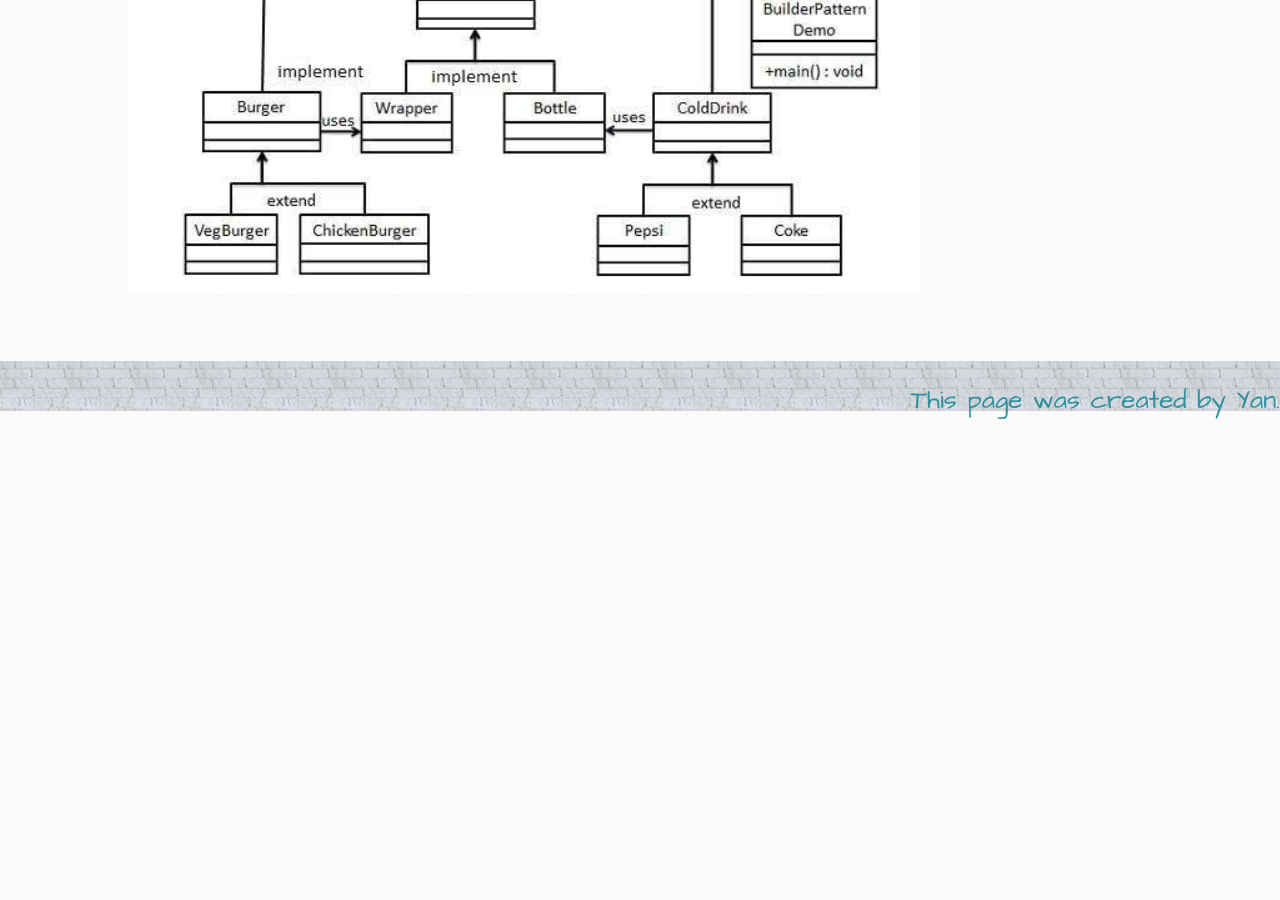
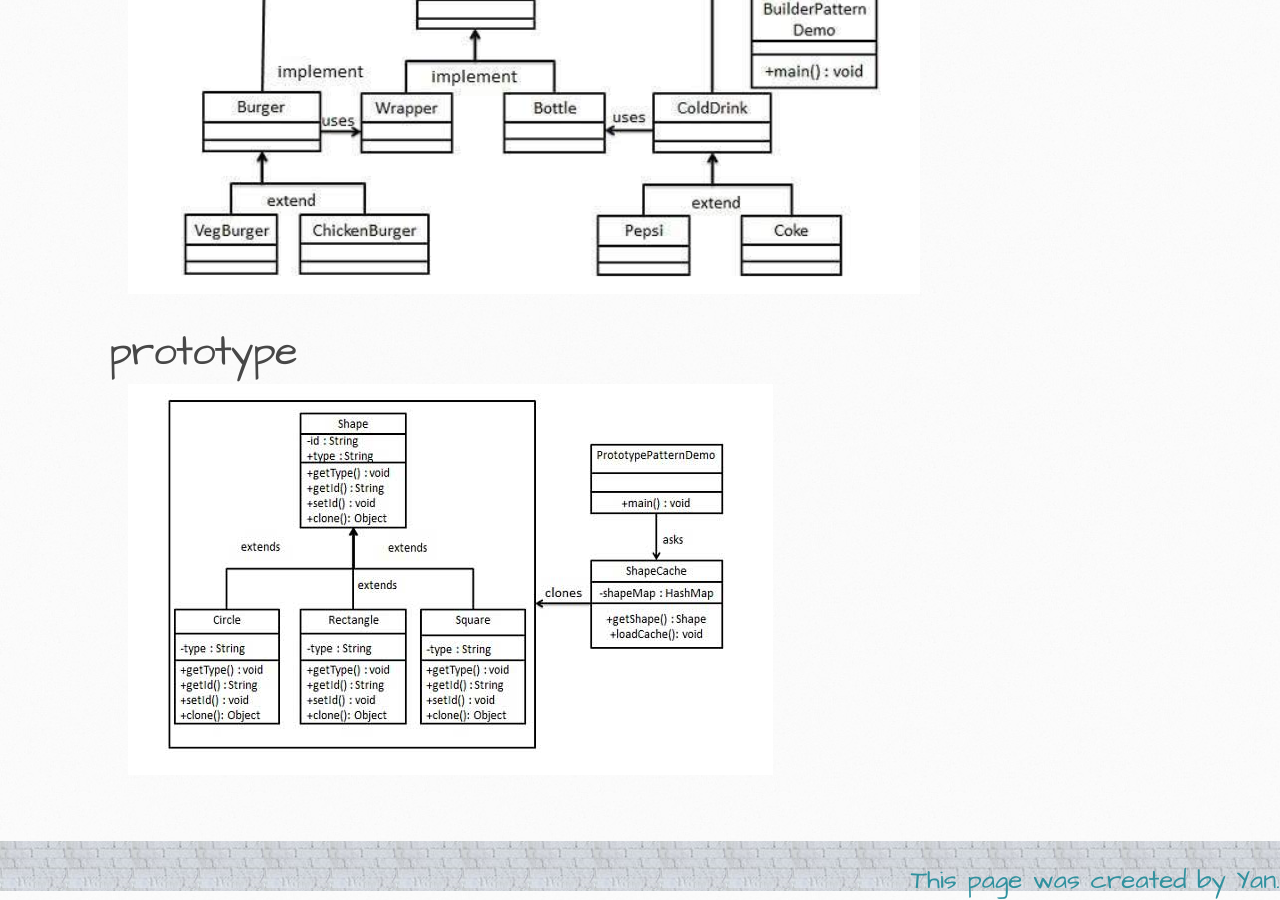
Before and after one commit to itcraftme/itcraftme, a Jekyll site: the page built from docs/it/designpattern.md, in a window 1280 px wide and 900 px high, scrolled down 3535 px. Built offline with Jekyll 4.4.1, drawn with Linux system fonts in a browser that asks for light colours; our own code applies the rules of GitHub Pages for plain Markdown files; before the commit the page ends 3955 px from its top, so only the background shows below that.

Commit message:
add prototype to design pattern

```diff
--- a/docs/it/designpattern.md
+++ b/docs/it/designpattern.md
@@ -11,3 +11,5 @@
 ![singleton design pattern](./images/designpattern\singleton.png)
 # builder
 ![builder design pattern](./images/designpattern\builder.png)
+# prototype
+![prototype design pattern](./images/designpattern\prototype.png)
```
Also changed, not shown: docs/it/images/designpattern/prototype.png (added).
